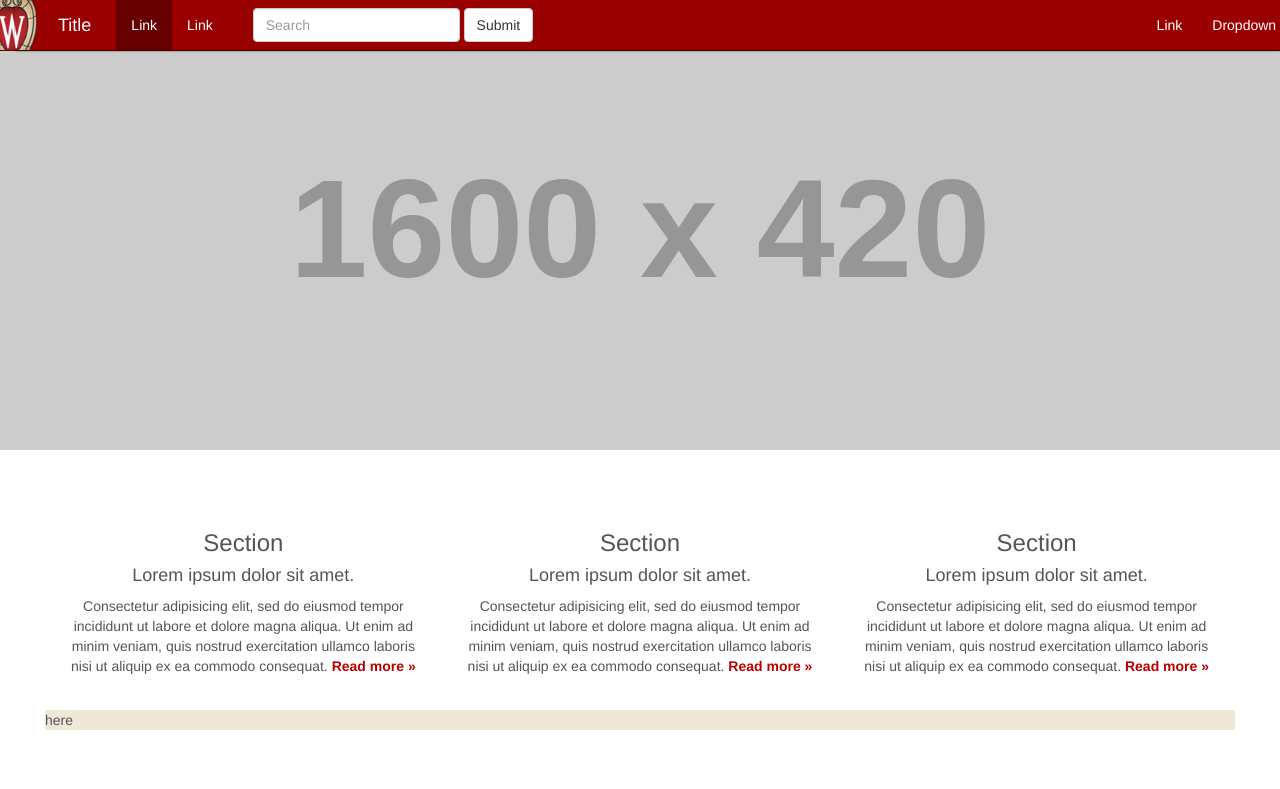
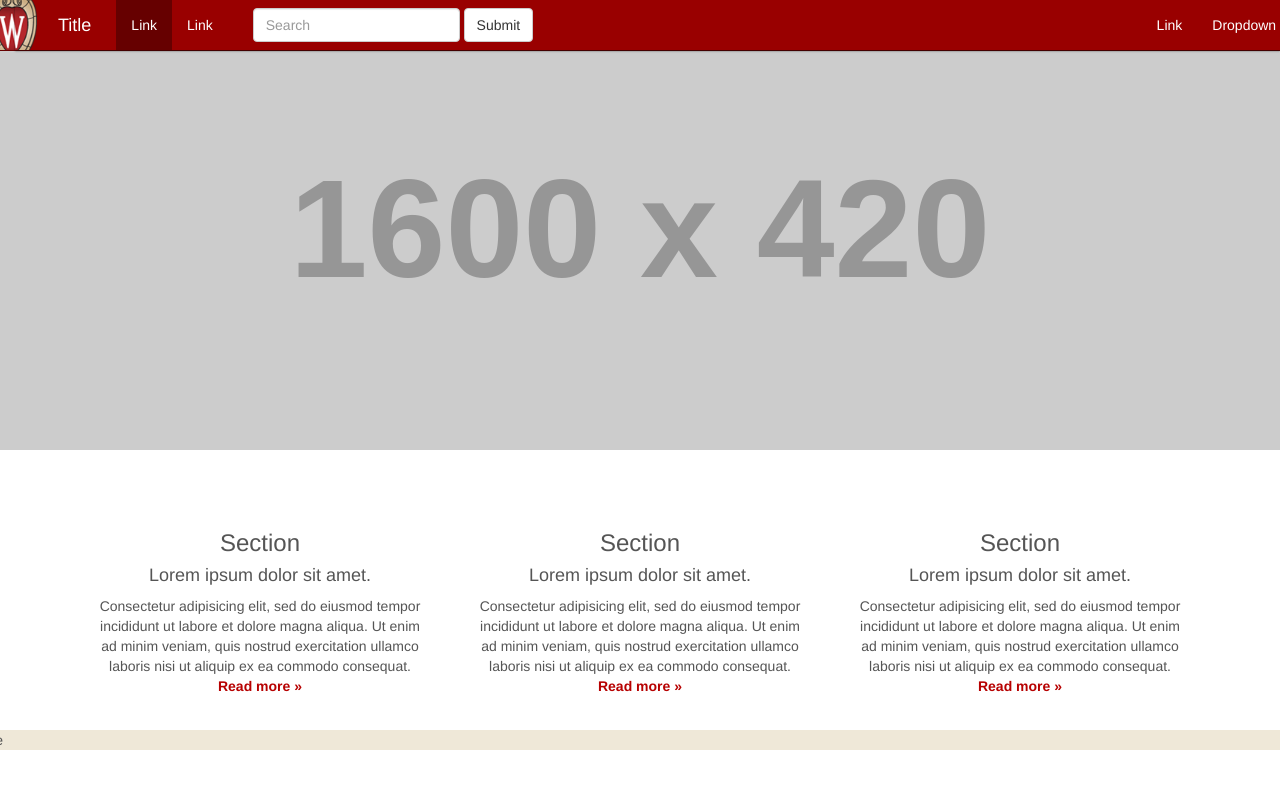
Before and after one commit to UWMadisonUcomm/uw-ui-toolkit, a Jekyll site: the page examples/top-fixed-navbar/index.html, which Jekyll copies as it is, in a window 1280 px wide. Shown: the top 789 px of the page. Built offline with Jekyll 4.4.1, drawn with Linux system fonts in a browser that asks for light colours; nearby versions of some CDN libraries; Markdown is read by kramdown in place of the engine named in the settings.

Commit message:
Re #19: separate sections into .row's with their own .container elements

```diff
--- a/examples/top-fixed-navbar/index.html
+++ b/examples/top-fixed-navbar/index.html
@@ -80,8 +80,8 @@
 
       </div>
       <div id="content">
+        <div class="row">
           <div class="container">
-        <div class="row">
             <div class="col-sm-4 section">
               <h3>Section</h3>
               <h4>Lorem ipsum dolor sit amet.</h4>
@@ -98,9 +98,9 @@
               <p>Consectetur adipisicing elit, sed do eiusmod tempor incididunt ut labore et dolore magna aliqua. Ut enim ad minim veniam, quis nostrud exercitation ullamco laboris nisi ut aliquip ex ea commodo consequat. <a href="#">Read more &raquo;</a></p>
             </div>
           </div>
+        </div>
         <div class="row uw-tan-light">
           here
-        </div>
         </div>
       </div>
 
```
Lines whose indentation alone changed are shown as unchanged.
